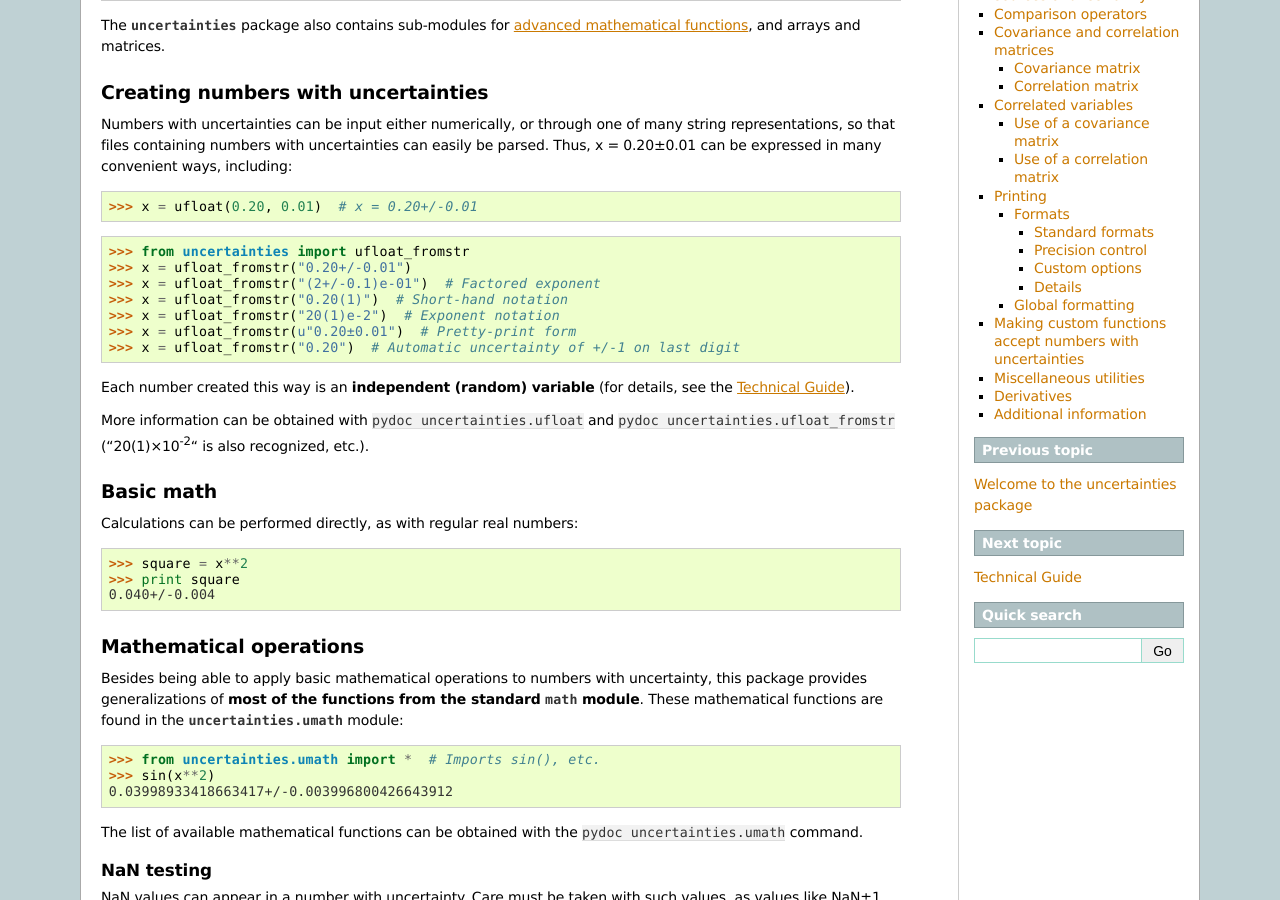
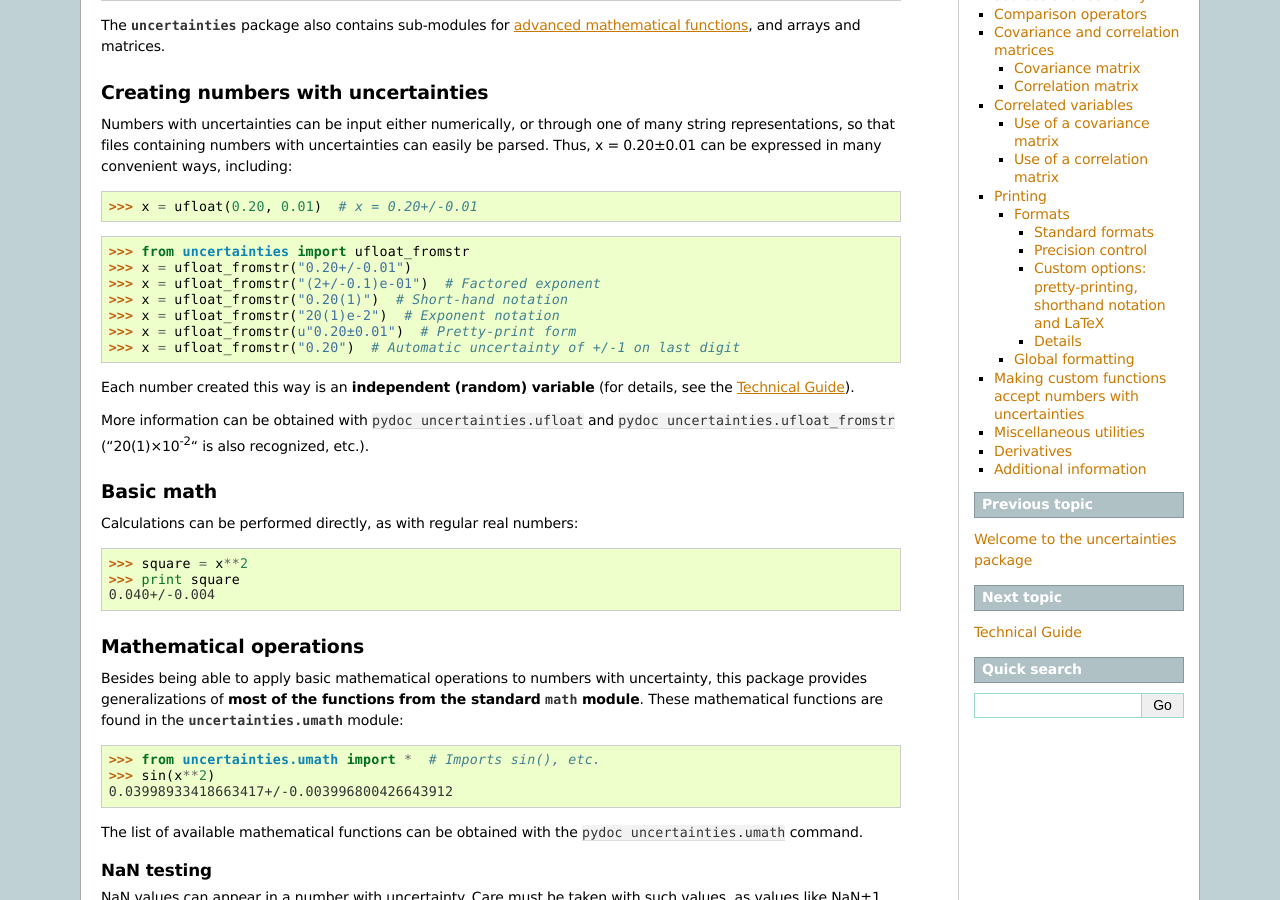
Before and after one commit to lmfit/uncertainties, a Sphinx documentation site: the page built from doc/user_guide.rst, in a window 1280 px wide and 900 px high, scrolled down 335 px. Built offline with Sphinx 7.4.7, drawn with Linux system fonts in a browser that asks for light colours; pages that are not in the unit, such as notebooks, are missing from menus; the version number could not be read and is left out; some of the changed text lies outside the part shown.

Commit message:
Consistency.

```diff
--- a/doc/user_guide.rst
+++ b/doc/user_guide.rst
@@ -455,8 +455,8 @@
 >>> print x
 0.200+/-0.010
 
-Custom options
-^^^^^^^^^^^^^^
+Custom options: pretty-printing, shorthand notation and LaTeX
+^^^^^^^^^^^^^^^^^^^^^^^^^^^^^^^^^^^^^^^^^^^^^^^^^^^^^^^^^^^^^
 
 .. Options:
 
```
